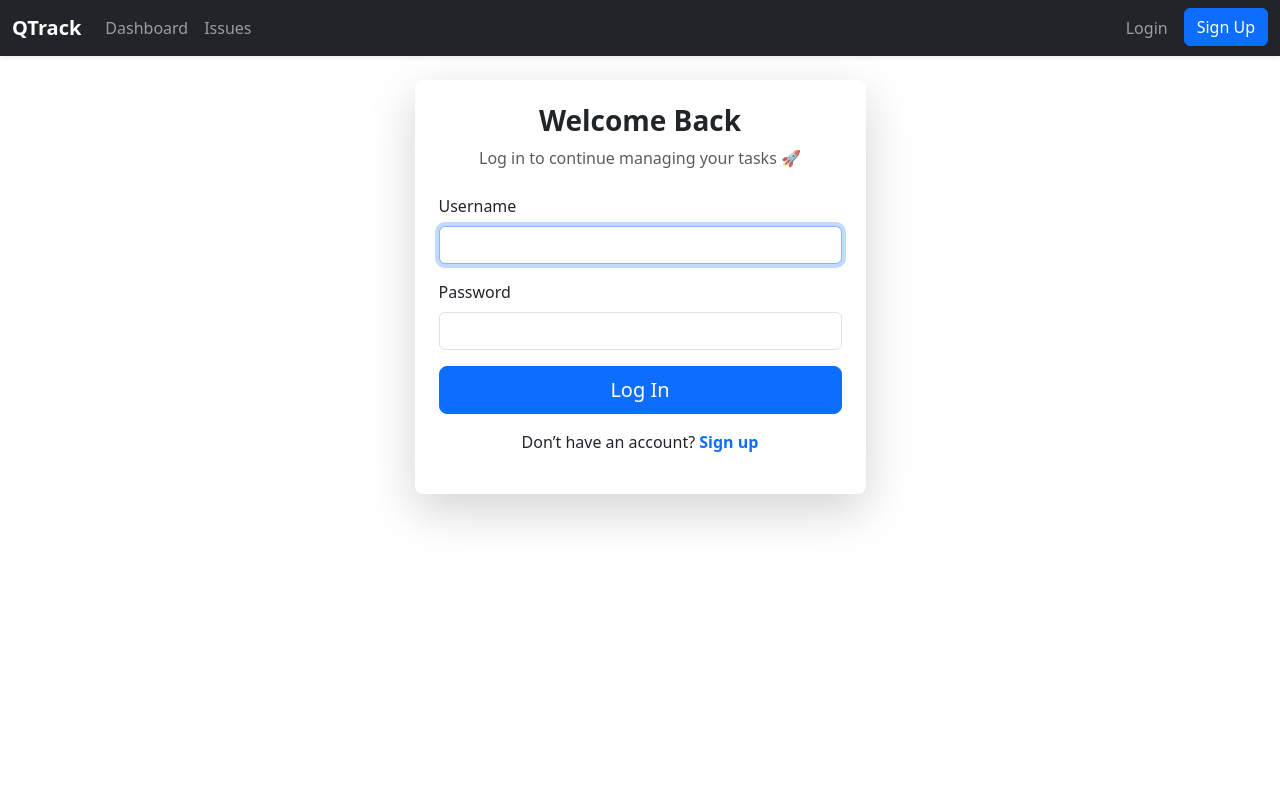
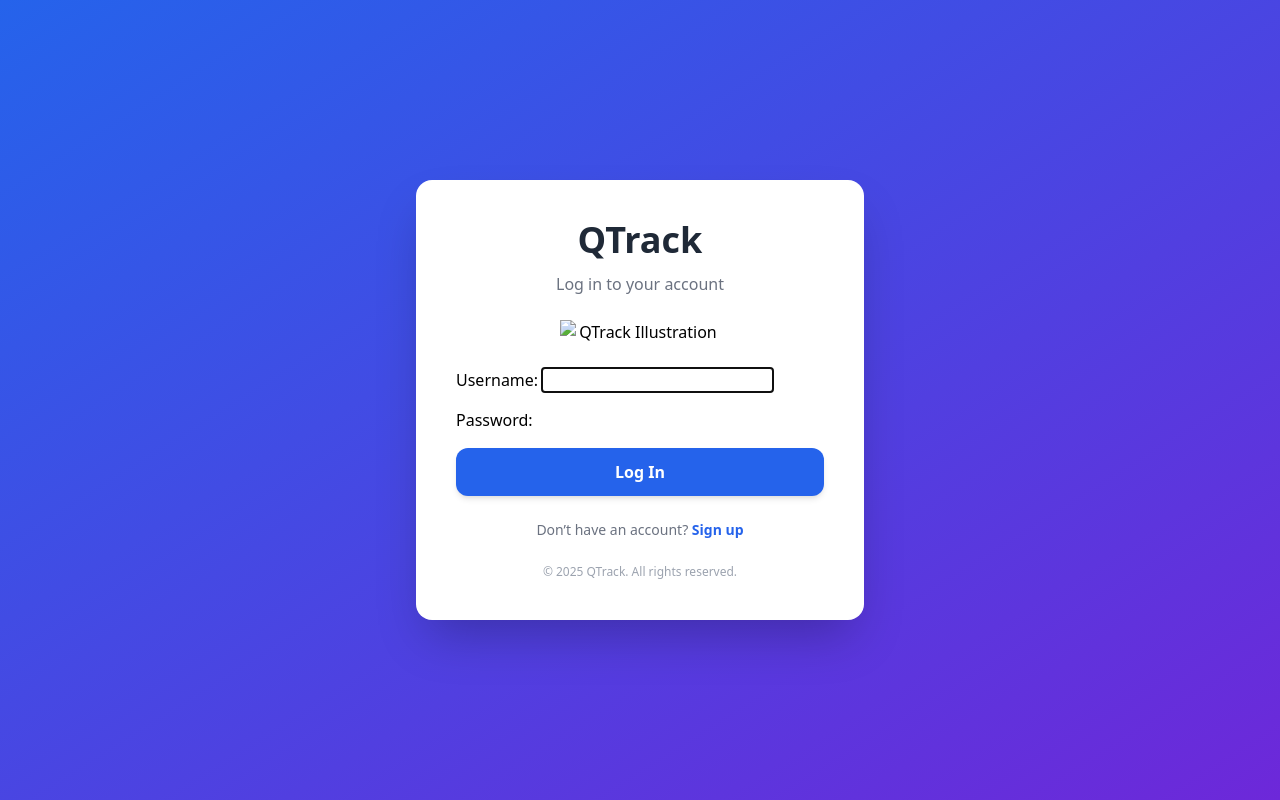
Before and after one commit to jifel/Capstone_Project_ALX, a Django app: page /accounts/login/ in a window 1280 px wide. Run offline with Django 5.2, Linux system fonts and the light colour scheme.

Commit message:
improve splash screen ui

```diff
--- a/QTrack/QTrack/settings.py
+++ b/QTrack/QTrack/settings.py
@@ -143,7 +143,8 @@
 # Static files (CSS, JavaScript, Images)
 # https://docs.djangoproject.com/en/5.2/howto/static-files/
 
-STATIC_URL = 'static/'
+STATIC_URL = '/static/'
+STATICFILES_DIRS = [BASE_DIR / "static"]
 
 # Default primary key field type
 # https://docs.djangoproject.com/en/5.2/ref/settings/#default-auto-field
--- a/QTrack/users/templates/registration/login.html
+++ b/QTrack/users/templates/registration/login.html
@@ -1,51 +1,57 @@
-{% extends "base.html" %}
+{% load static %}
+<!DOCTYPE html>
+<html lang="en">
+<head>
+  <meta charset="UTF-8">
+  <title>Login - QTrack</title>
+  <link href="https://cdn.jsdelivr.net/npm/tailwindcss@2.2.19/dist/tailwind.min.css" rel="stylesheet">
+</head>
+<body class="bg-gradient-to-br from-blue-600 to-purple-700 h-screen flex items-center justify-center">
 
-{% block title %}Log In | QTrack{% endblock %}
+  <div class="bg-white shadow-2xl rounded-2xl p-10 max-w-md w-full text-center">
+    <!-- Logo -->
+    <h1 class="text-4xl font-extrabold text-gray-800 mb-3">QTrack</h1>
+    <p class="text-gray-500 mb-6">Log in to your account</p>
 
-{% block content %}
-<div class="row justify-content-center">
-    <div class="col-md-6 col-lg-5">
-        <div class="card shadow-lg border-0 rounded-3">
-            <div class="card-body p-4">
-                <!-- Header -->
-                <h3 class="text-center fw-bold mb-2">Welcome Back</h3>
-                <p class="text-center text-muted mb-4">
-                    Log in to continue managing your tasks 🚀
-                </p>
+    <!-- Illustration -->
+    <img src="{% static 'images/analytics.svg' %}" alt="QTrack Illustration" class="mx-auto mb-6 w-40">
 
-                <!-- Login Form -->
-                <form method="post">
-                    {% csrf_token %}
+    <!-- Login Form -->
+    <form method="post" class="space-y-4">
+      {% csrf_token %}
 
-                    <!-- Username -->
-                    <div class="mb-3">
-                        <label for="id_username" class="form-label">Username</label>
-                        <input type="text" name="username" autofocus required
-                               class="form-control" id="id_username">
-                    </div>
+      <!-- 🔴 Show non-field errors (like wrong password) -->
+      {% if form.non_field_errors %}
+        <div class="bg-red-100 text-red-700 p-3 rounded-lg mb-4 text-sm">
+          {{ form.non_field_errors|join:", " }}
+        </div>
+      {% endif %}
 
-                    <!-- Password -->
-                    <div class="mb-3">
-                        <label for="id_password" class="form-label">Password</label>
-                        <input type="password" name="password" required
-                               class="form-control" id="id_password">
-                    </div>
+      {% for field in form %}
+        <div class="text-left">
+          {{ field.label_tag }}
+          {{ field }}
+          {% if field.errors %}
+            <p class="text-red-500 text-sm">{{ field.errors|join:", " }}</p>
+          {% endif %}
+        </div>
+      {% endfor %}
 
-                    <!-- Submit -->
-                    <div class="d-grid">
-                        <button type="submit" class="btn btn-primary btn-lg">
-                            Log In
-                        </button>
-                    </div>
-                </form>
+      <button type="submit"
+              class="w-full py-3 rounded-xl bg-blue-600 text-white font-semibold shadow-md hover:bg-blue-700 transition">
+        Log In
+      </button>
+    </form>
 
-                <!-- Signup link -->
-                <p class="text-center mt-3">
-                    Don’t have an account?
-                    <a href="{% url 'signup' %}" class="fw-bold text-decoration-none">Sign up</a>
-                </p>
-            </div>
-        </div>
-    </div>
-</div>
-{% endblock %}
+    <!-- Signup Link -->
+    <p class="text-sm text-gray-500 mt-6">
+      Don’t have an account?
+      <a href="{% url 'signup' %}" class="text-blue-600 font-semibold hover:underline">Sign up</a>
+    </p>
+
+    <!-- Footer -->
+    <p class="text-xs text-gray-400 mt-6">© 2025 QTrack. All rights reserved.</p>
+  </div>
+
+</body>
+</html>
```
Also changed, not shown: QTrack/tracker/templates/tracker/splash.html (+35 -37 lines).
